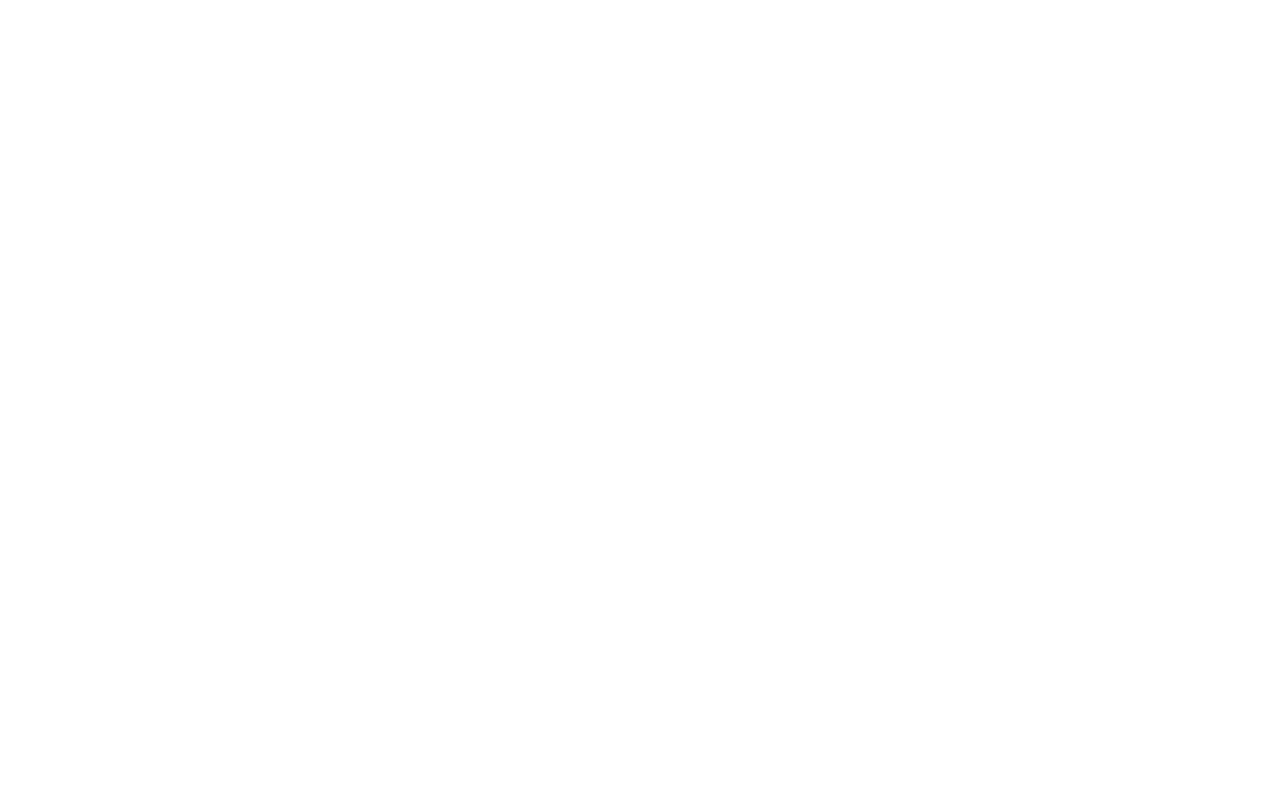
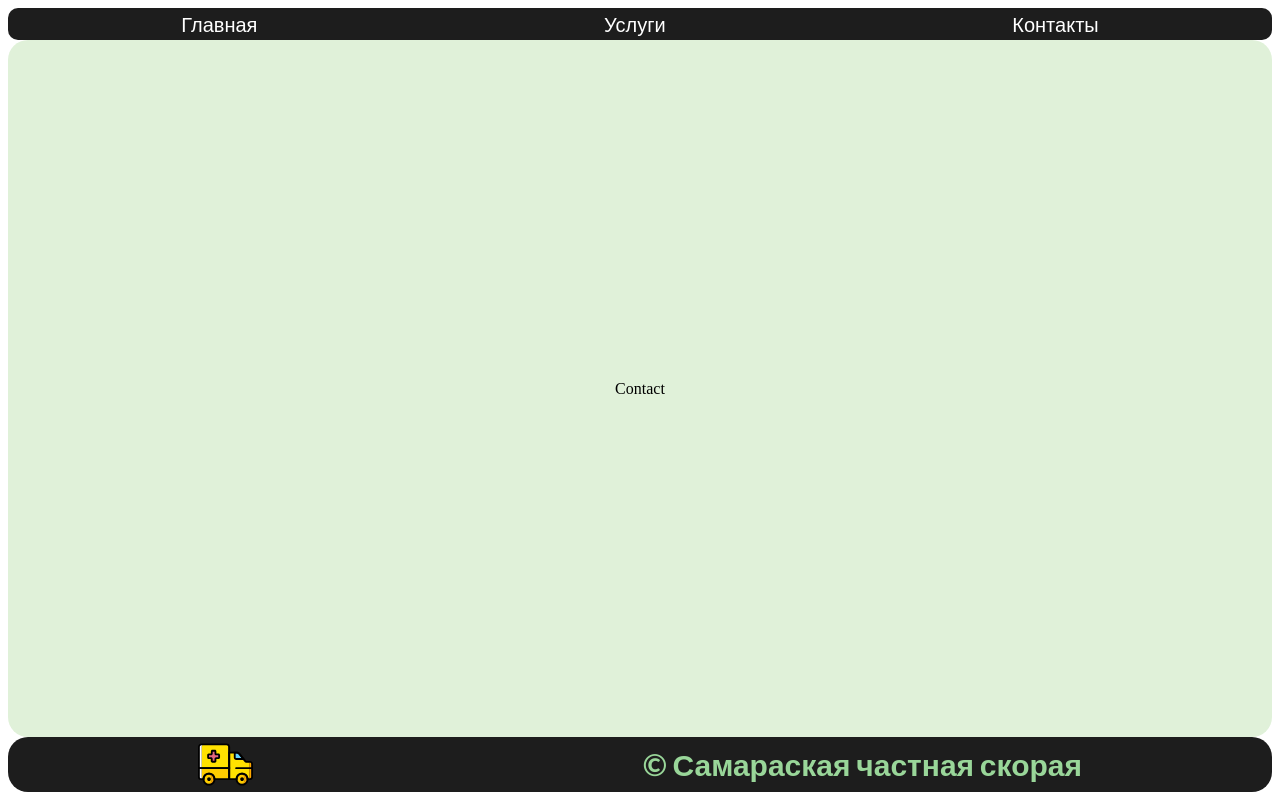
Before and after one commit to Pavl0ffN94/Ambulance-website-refreshed, a React (Vite) app: page /contacts in a window 1280 px wide. Before the commit this address had no page. Built offline with nearby package versions, Linux system fonts and the light colour scheme.

Commit message:
fix contacts page

```diff
--- a/src/App.tsx
+++ b/src/App.tsx
@@ -1,7 +1,7 @@
 import { memo} from 'react';
 import { Home } from './pages/Home';
 import { Routes, Route } from 'react-router-dom';
-import {Contacts} from './pages/Contact';
+import {Contacts} from './pages/Contacts';
 import {Price} from './pages/Price';
 
 
@@ -12,7 +12,7 @@
     <Routes >
       <Route index element={ <Home />} />
       <Route path='price' element={ <Price />} />
-      <Route path='contact' element={ <Contacts />} />
+      <Route path='contacts' element={ <Contacts />} />
     </Routes>
   )
 }
--- a/src/pages/Contact.tsx
+++ b/src/pages/Contacts.tsx
@@ -1,8 +1,14 @@
 import {memo} from 'react'
+import {Layaut} from '../components/layaut/Layaut';
+
+
 
 const ContactsImpl = () => {
   return (
+      <Layaut>
     <div>Contact</div>
+    </Layaut>
+
   )
 }
 
```
